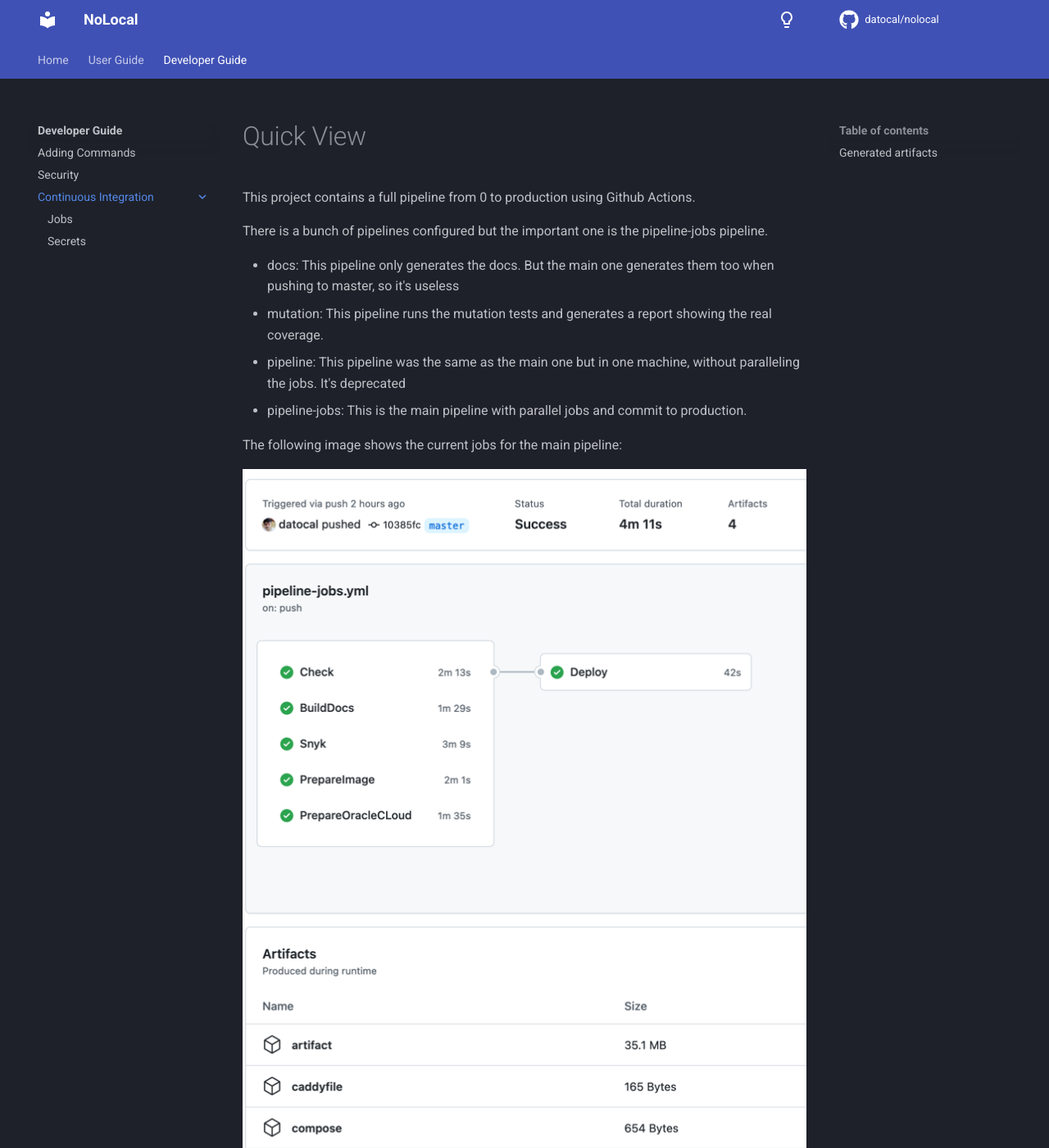
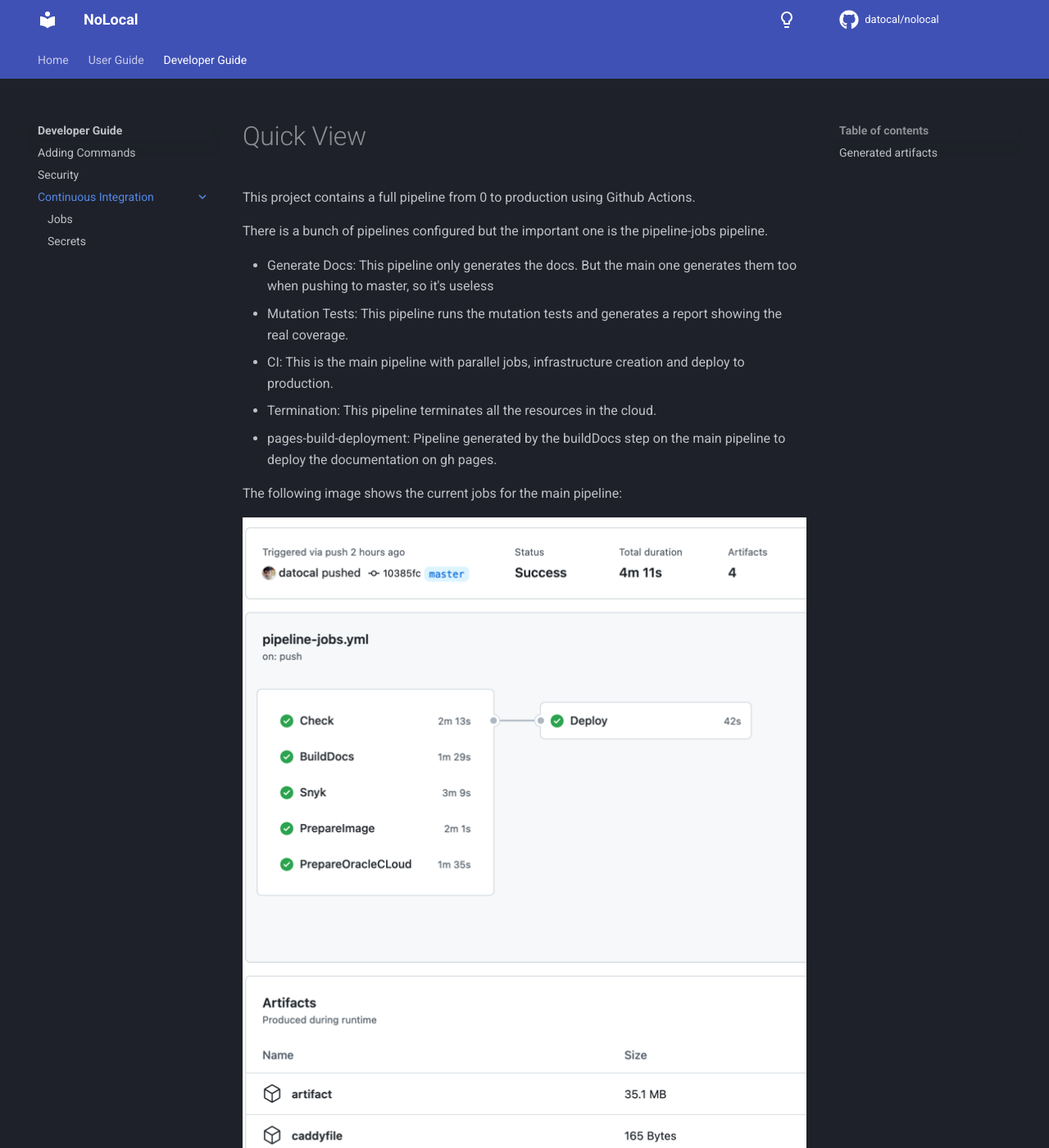
Before and after one commit to datocal/nolocal, an MkDocs documentation site: the page built from docs/devguide/ci/index.md, in a window 1280 px wide and 1400 px high. Shown: the whole window at 82% size. Built offline with MkDocs 1.6.1 and Material for MkDocs 9.7.7, drawn with Linux system fonts in a browser that asks for light colours; comment, search, counter and statistics services are not loaded; some of the changed text lies outside the part shown.

Commit message:
Update index.md

```diff
--- a/docs/devguide/ci/index.md
+++ b/docs/devguide/ci/index.md
@@ -4,10 +4,11 @@ This project contains a full pipeline from 0 to production using Github Actions.
 
 There is a bunch of pipelines configured but the important one is the pipeline-jobs pipeline.
 
- * docs: This pipeline only generates the docs. But the main one generates them too when pushing to master, so it's useless
- * mutation: This pipeline runs the mutation tests and generates a report showing the real coverage.
- * pipeline: This pipeline was the same as the main one but in one machine, without paralleling the jobs. It's deprecated
- * pipeline-jobs: This is the main pipeline with parallel jobs and commit to production.
+ * Generate Docs: This pipeline only generates the docs. But the main one generates them too when pushing to master, so it's useless
+ * Mutation Tests: This pipeline runs the mutation tests and generates a report showing the real coverage.
+ * CI: This is the main pipeline with parallel jobs, infrastructure creation and deploy to production.
+ * Termination: This pipeline terminates all the resources in the cloud.
+ * pages-build-deployment: Pipeline generated by the buildDocs step on the main pipeline to deploy the documentation on gh pages.
 
 The following image shows the current jobs for the main pipeline:
 
@@ -15,7 +16,6 @@ The following image shows the current jobs for the main pipeline:
 
 ## Generated artifacts
 
- * caddyfile: The configuration file for caddy, it's on the root of the project.
  * compose: The docker-compose file. Used in the deployment to launch the docker images
  * documentation: The documentation site in a compressed zip file.
  * artifact: The jar containing the NoLocal Spring Boot application.
```
